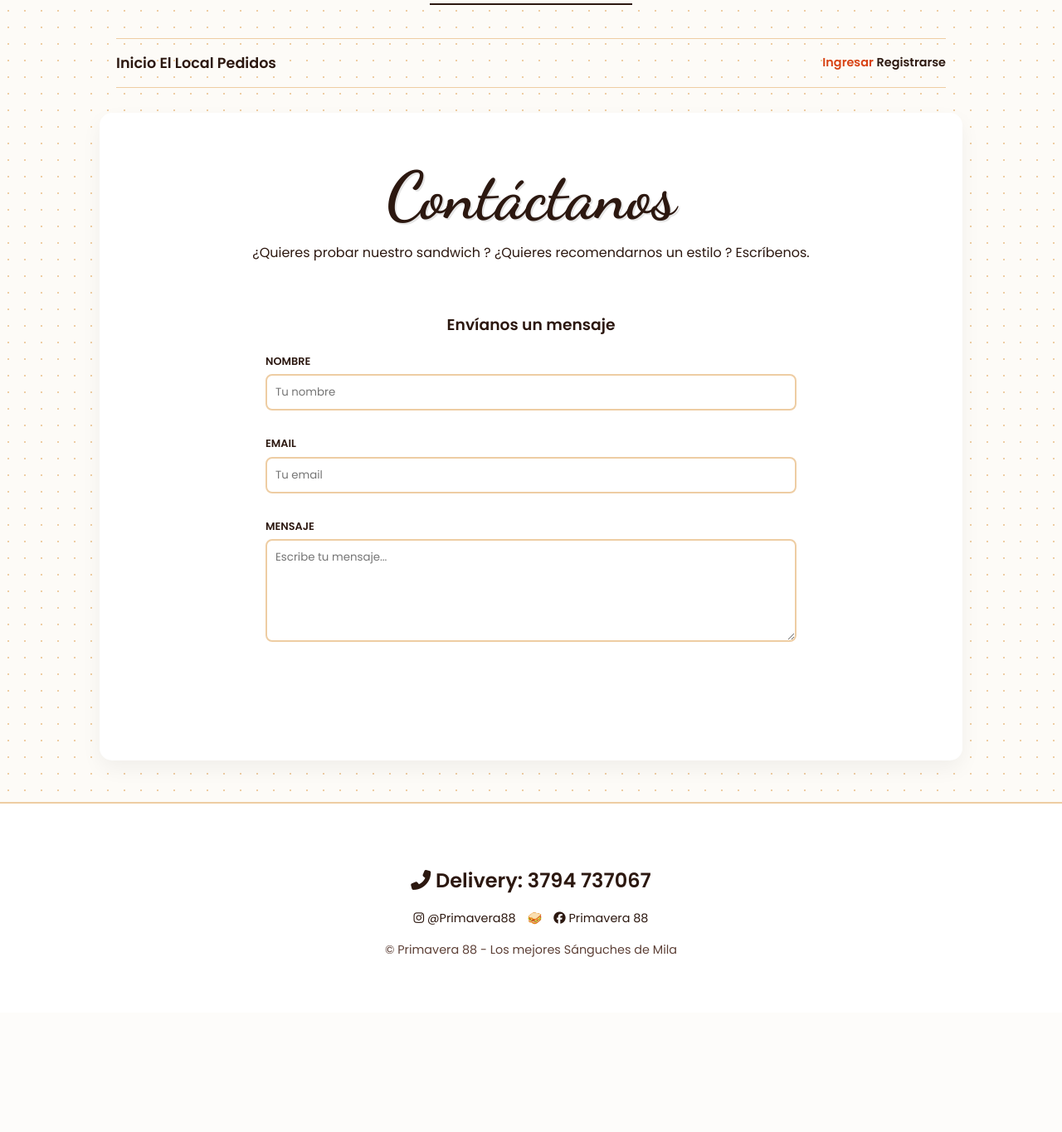
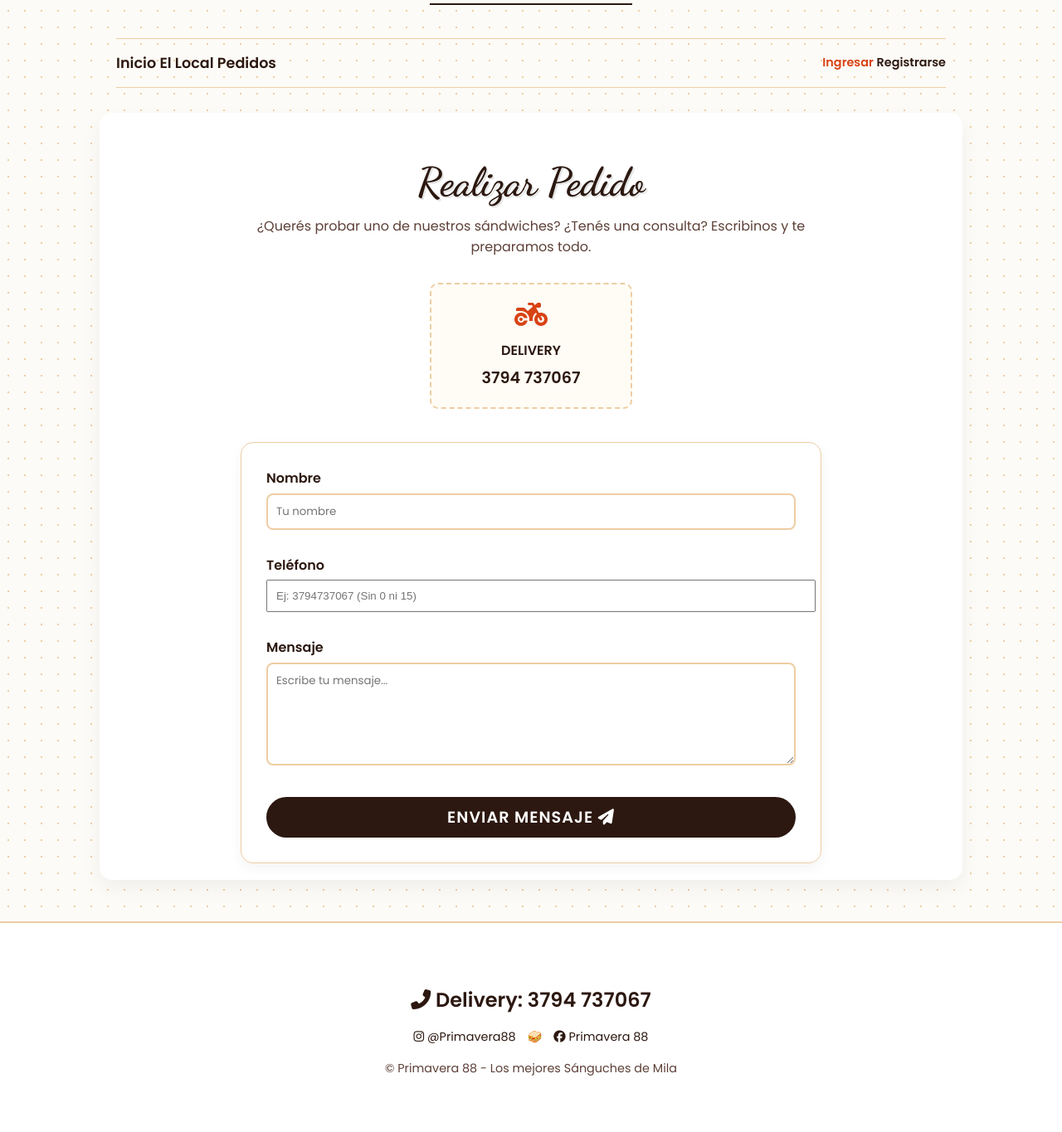
Before and after one commit to Miguel-S-S/test1, a Django app: page /contact/ in a window 1280 px wide. Shown: the part 177-1542 px from the top of the page at 83% size. Before the commit the page ends 1331 px from the top, so only its background shows below. Run offline with Django 5.2, Linux system fonts and the light colour scheme.

Commit message:
cambio email por telefono

```diff
--- a/blogInfo/admin.py
+++ b/blogInfo/admin.py
@@ -8,9 +8,10 @@ class CategoriaAdmin(admin.ModelAdmin):
 
 @admin.register(MensajeContacto)
 class MensajeContactoAdmin(admin.ModelAdmin):
-    list_display = ('nombre', 'email', 'fecha_envio', 'mensaje')
-    search_fields = ('nombre', 'email', 'mensaje')
+    list_display = ('nombre', 'telefono', 'fecha_envio', 'mensaje')
+    search_fields = ('nombre', 'telefono', 'mensaje')
     list_filter = ('fecha_envio','leido')
+    readonly_fields = ('fecha_envio',)
 
 @admin.register(Autor)
 class AutorAdmin(admin.ModelAdmin):
--- a/blogInfo/forms.py
+++ b/blogInfo/forms.py
@@ -24,9 +24,16 @@ class ComentarioForm(forms.ModelForm):
 class ContactoForm(forms.ModelForm):
     class Meta:
         model = MensajeContacto
-        fields = ['nombre', 'email', 'mensaje']
+        fields = ['nombre', 'telefono', 'mensaje']
         widgets = {
             'nombre': forms.TextInput(attrs={'class': 'form-input', 'placeholder': 'Tu nombre', 'style': 'width: 100%; padding: 10px; margin-bottom: 10px;'}),
-            'email': forms.EmailInput(attrs={'class': 'form-input', 'placeholder': 'Tu email', 'style': 'width: 100%; padding: 10px; margin-bottom: 10px;'}),
+            #'email': forms.EmailInput(attrs={'class': 'form-input', 'placeholder': 'Tu email', 'style': 'width: 100%; padding: 10px; margin-bottom: 10px;'}),
+            'telefono': forms.TextInput(attrs={
+                'class': 'form-input',
+                'placeholder': 'Ej: 3794737067 (Sin 0 ni 15)',
+                'type': 'tel',  # Esto activa el teclado numérico en celulares
+                'pattern': '[0-9]*', # Ayuda a validación móvil
+                'style': 'width: 100%; padding: 10px; margin-bottom: 10px;'
+            }),
             'mensaje': forms.Textarea(attrs={'class': 'form-input', 'placeholder': 'Escribe tu mensaje...', 'rows': 5, 'style': 'width: 100%; padding: 10px;'}),
         }
--- a/blogInfo/models.py
+++ b/blogInfo/models.py
@@ -63,13 +63,14 @@ class Post(models.Model):
 # MODELO: MENSAJES DE CONTACTO (Req. 5)
 class MensajeContacto(models.Model):
     nombre = models.CharField(max_length=100)
-    email = models.EmailField()
+    #email = models.EmailField()
+    telefono = models.CharField(max_length=15, verbose_name="Teléfono")
     mensaje = models.TextField()
     fecha_envio = models.DateTimeField(auto_now_add=True)
     leido = models.BooleanField(default=False) #
 
     def __str__(self):
-        return f"Mensaje de {self.nombre} - {self.email}"
+        return f"Mensaje de {self.nombre} - {self.telefono}"
 
 
 # MODELO: NOTIFICACIONES (Req. 1, 3 y 4)
--- a/blogInfo/templates/blogInfo/base.html
+++ b/blogInfo/templates/blogInfo/base.html
@@ -30,6 +30,19 @@
             <a href="{% url 'about' %}" class="nav-link">El Local</a> <a href="{% url 'contact' %}" class="nav-link">Pedidos</a> </div>
 
         <div class="nav-user" style="font-size: 0.9rem;">
+            {% if user.is_staff %}
+                <a href="{% url 'dashboard' %}" style="
+                    background-color: var(--accent-color);
+                    color: white;
+                    padding: 5px 15px;
+                    border-radius: 20px;
+                    text-decoration: none;
+                    margin-right: 10px;
+                    font-weight: bold;
+                    font-size: 0.8rem;">
+                    <i class="fas fa-cog"></i> PANEL DUEÑO
+                </a>
+            {% endif %}
             {% if user.is_authenticated %}
                 <span style="font-family: var(--font-body); margin-right: 15px; color: var(--text-secondary);">
                     Hola, {{ user.username }}
--- a/blogInfo/templates/blogInfo/contact.html
+++ b/blogInfo/templates/blogInfo/contact.html
@@ -3,32 +3,40 @@
 {% block content %}
 <div style="max-width: 700px; margin: 0 auto; text-align: center;">
 
-    <h1 class="main-title" style="border-bottom: none; margin-bottom: 10px;">Contáctanos</h1>
-        <p style="margin-bottom: 30px;">¿Quieres probar nuestro sandwich ? ¿Quieres recomendarnos un estilo ? Escríbenos.</p>
+    <h1 class="main-title" style="font-size: 3rem; border: none;">Realizar Pedido</h1>
+    <p style="font-family: var(--font-body); margin-bottom: 30px; color: var(--text-secondary);">
+        ¿Querés probar uno de nuestros sándwiches? ¿Tenés una consulta? Escribinos y te preparamos todo.
+    </p>
 
+    <div style="display: flex; justify-content: center; gap: 20px; flex-wrap: wrap; margin-bottom: 40px;">
+
+        <div style="border: 2px dashed var(--border-color); padding: 20px; width: 200px; border-radius: 10px; background-color: #fffcf5;">
+            <i class="fas fa-motorcycle" style="font-size: 2rem; color: var(--accent-color); margin-bottom: 10px;"></i>
+            <h4 style="margin: 5px 0; font-family: var(--font-body);">DELIVERY</h4>
+            <span style="font-weight: bold; font-size: 1.2rem;">3794 737067</span>
+        </div>
+
+    </div>
 
     {% if exito %}
-        <div style="padding: 30px; background-color: rgba(0,0,0,0.05); border: 1px solid var(--ink-primary);">
-            <i class="fas fa-check-circle" style="font-size: 3rem; color: green; margin-bottom: 20px;"></i>
-            <h3 style="margin: 0; font-family: var(--font-heading);">¡Mensaje Enviado!</h3>
-            <p>Gracias por escribirnos. Te responderemos a la brevedad.</p>
-            <a href="{% url 'home' %}" style="display: inline-block; margin-top: 15px; text-decoration: none; font-weight: bold; color: var(--ink-primary); border-bottom: 2px solid var(--ink-primary);">
-                &larr; Volver al Inicio
+        <div style="padding: 30px; background-color: #e8f5e9; border: 1px solid #4caf50; border-radius: 10px;">
+            <i class="fas fa-check-circle" style="font-size: 3rem; color: #4caf50; margin-bottom: 20px;"></i>
+            <h3 style="margin: 0; font-family: var(--font-body);">¡Pedido Enviado!</h3>
+            <p>Ya recibimos tu mensaje. En breve te contactamos para confirmar.</p>
+            <a href="{% url 'home' %}" class="btn-read" style="margin-top: 15px;">
+                &larr; Volver al Menú
             </a>
         </div>
 
     {% else %}
-        <div style="text-align: left; padding: 30px; border: 2px solid var(--ink-secondary); position: relative;">
-            <div style="position: absolute; top: -10px; left: 50%; transform: translateX(-50%); width: 20px; height: 20px; background: var(--ink-primary); border-radius: 50%;"></div>
-
-            <h3 style="text-align: center; margin-top: 0; font-family: var(--font-heading);">Envíanos un mensaje</h3>
+        <div style="text-align: left; padding: 30px; background-color: #fff; border: 1px solid var(--border-color); border-radius: 15px; box-shadow: 0 5px 15px rgba(0,0,0,0.05);">
 
             <form method="post">
                 {% csrf_token %}
 
                 {% for field in form %}
                     <div style="margin-bottom: 20px;">
-                        <label style="font-family: var(--font-heading); font-weight: bold; display: block; margin-bottom: 5px; text-transform: uppercase; font-size: 0.8rem;">
+                        <label style="font-family: var(--font-body); font-weight: bold; display: block; margin-bottom: 5px; color: var(--text-primary);">
                             {{ field.label }}
                         </label>
                         {{ field }}
@@ -36,18 +44,8 @@
                 {% endfor %}
 
                 <div style="text-align: center; margin-top: 30px;">
-                    <button type="submit" style="
-                        background-color: var(--ink-primary);
-                        color: #fff;
-                        font-family: var(--font-heading);
-                        font-weight: bold;
-                        text-transform: uppercase;
-                        padding: 15px 40px;
-                        border: none;
-                        cursor: pointer;
-                        font-size: 1rem;
-                        transition: 0.3s;">
-                        Enviar Mensaje
+                    <button type="submit" class="btn-read" style="cursor: pointer; border: none; width: 100%; font-size: 1.2rem;">
+                        ENVIAR MENSAJE <i class="fas fa-paper-plane"></i>
                     </button>
                 </div>
             </form>
```
Also changed, not shown: blogInfo/templates/blogInfo/dashboard.html (+38 -36 lines), blogInfo/templates/registration/registro.html (+28 -24 lines), test1/settings.py (+4 -4 lines), blogInfo/migrations/0005_remove_mensajecontacto_email_and_more.py (added).
